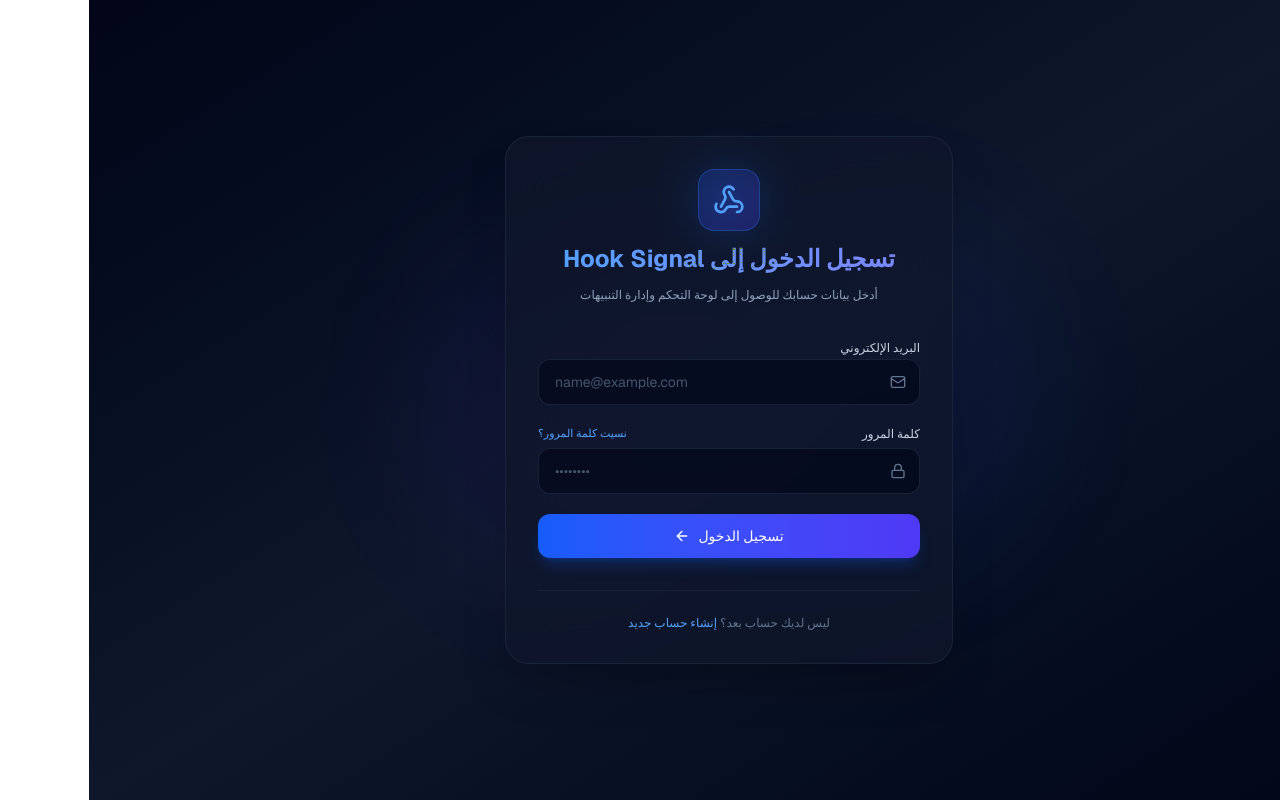
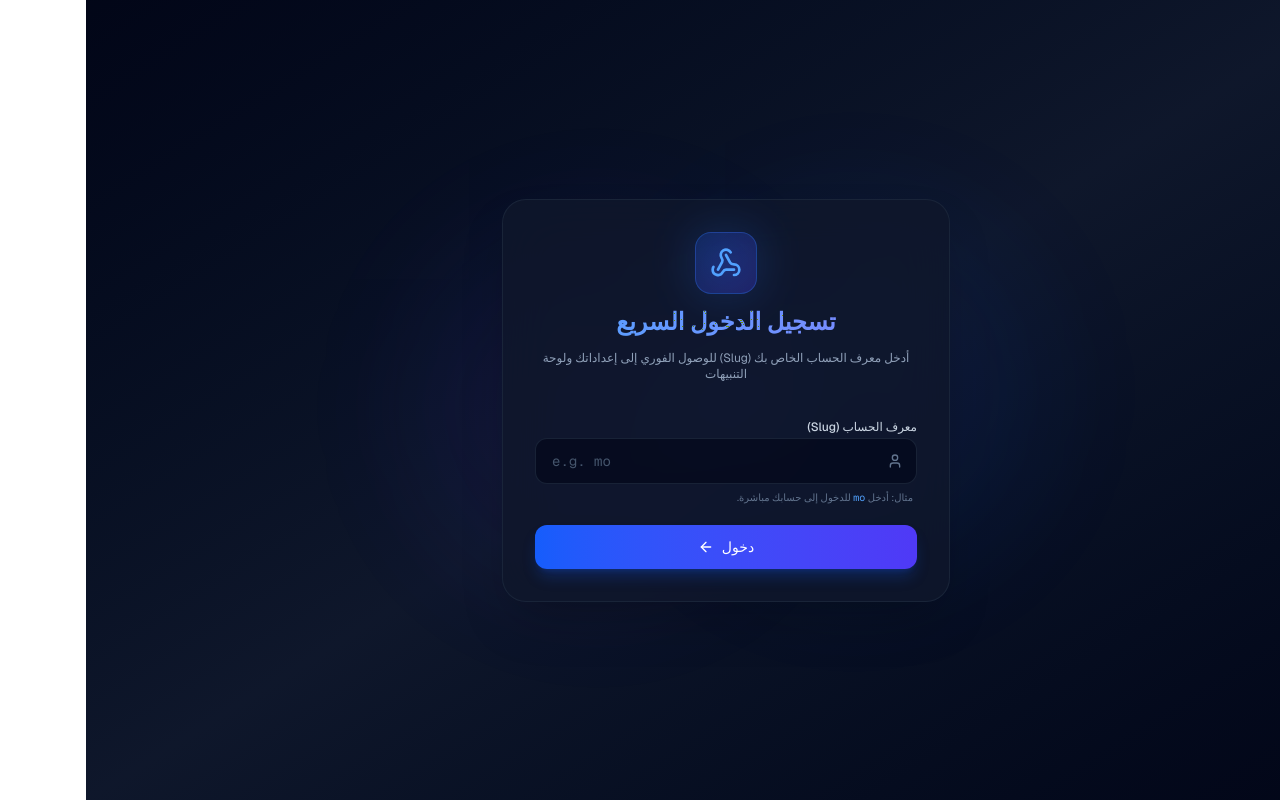
Before and after one commit to hamato19/signal-flow-dashboard, a Next.js app: page /login in a window 1280 px wide. Built offline with nearby package versions, Linux system fonts and the light colour scheme.

Commit message:
Update page.tsx

```diff
--- a/src/app/login/page.tsx
+++ b/src/app/login/page.tsx
@@ -1,39 +1,45 @@
 "use client";
 
 import React, { useState } from 'react';
-import { Webhook, Lock, Mail, ArrowRight, Loader2, AlertCircle } from 'lucide-react';
+import { Webhook, ArrowRight, Loader2, AlertCircle, User } from 'lucide-react';
 import { useRouter } from 'next/navigation';
 
 export default function LoginPage() {
   const router = useRouter();
-  const [email, setEmail] = useState('');
-  const [password, setPassword] = useState('');
+  const [slug, setSlug] = useState('');
   const [isLoading, setIsLoading] = useState(false);
   const [errorMsg, setErrorMsg] = useState('');
 
   const handleLogin = async (e: React.FormEvent) => {
     e.preventDefault();
+    const cleanSlug = slug.trim().toLowerCase();
+
+    if (!cleanSlug) {
+      setErrorMsg('الرجاء إدخال معرف الحساب (Slug)');
+      return;
+    }
+
     setIsLoading(true);
     setErrorMsg('');
 
     try {
-      const response = await fetch('/api/auth/login', {
-        method: 'POST',
-        headers: { 'Content-Type': 'application/json' },
-        body: JSON.stringify({ email, password }),
-      });
+      // التحقق السريع من قاعدة البيانات عبر الـ API المتوفر لديك للتأكد من وجود الـ slug أو تهيئته
+      const res = await fetch(`/api/settings?slug=${cleanSlug}`);
+      const data = await res.json();
 
-      const data = await response.json();
-
-      if (response.ok) {
-        localStorage.setItem('token', data.token || 'active_session');
-        localStorage.setItem('user_slug', data.slug || 'mo');
+      if (res.ok) {
+        // حفظ الـ slug وحالة الجلسة في المتصفح
+        localStorage.setItem('isLoggedIn', 'true');
+        localStorage.setItem('user_slug', cleanSlug);
         router.push('/dashboard');
       } else {
-        setErrorMsg(data.message || 'بيانات الدخول غير صحيحة، يرجى المحاولة مرة أخرى.');
+        setErrorMsg('حدث خطأ أثناء الاتصال بالنظام.');
       }
     } catch (error) {
-      setErrorMsg('حدث خطأ في الاتصال بالخادم. تأكد من تشغيل السيرفر.');
+      // الدخول المباشر كخيار احتياطي لضمان السرعة وسلاسة الاستخدام
+      localStorage.setItem('isLoggedIn', 'true');
+      localStorage.setItem('user_slug', cleanSlug);
+      router.push('/dashboard');
     } finally {
       setIsLoading(false);
     }
@@ -42,6 +48,7 @@ export default function LoginPage() {
   return (
     <div className="min-h-screen bg-gradient-to-br from-slate-950 via-slate-900 to-slate-950 text-slate-100 flex items-center justify-center p-4 font-sans" dir="rtl">
 
+      {/* خلفية جمالية */}
       <div className="absolute inset-0 overflow-hidden pointer-events-none">
         <div className="absolute top-1/4 right-1/4 w-96 h-96 bg-blue-600/10 rounded-full blur-3xl animate-pulse" />
         <div className="absolute bottom-1/4 left-1/4 w-96 h-96 bg-indigo-600/10 rounded-full blur-3xl animate-pulse delay-1000" />
@@ -57,10 +64,10 @@ export default function LoginPage() {
             </div>
           </div>
           <h1 className="text-2xl font-bold bg-gradient-to-r from-blue-400 to-indigo-400 bg-clip-text text-transparent">
-            تسجيل الدخول إلى Hook Signal
+            تسجيل الدخول السريع
           </h1>
           <p className="text-xs text-slate-400">
-            أدخل بيانات حسابك للوصول إلى لوحة التحكم وإدارة التنبيهات
+            أدخل معرف الحساب الخاص بك (Slug) للوصول الفوري إلى إعداداتك ولوحة التنبيهات
           </p>
         </div>
 
@@ -73,42 +80,24 @@ export default function LoginPage() {
 
         <form onSubmit={handleLogin} className="space-y-5">
           <div className="space-y-1.5">
-            <label className="text-xs font-medium text-slate-300">البريد الإلكتروني</label>
+            <label className="text-xs font-medium text-slate-300">معرف الحساب (Slug)</label>
             <div className="relative">
               <div className="absolute inset-y-0 right-0 pr-3.5 flex items-center pointer-events-none text-slate-500">
-                <Mail className="w-4 h-4" />
+                <User className="w-4 h-4" />
               </div>
               <input
-                type="email"
+                type="text"
                 required
-                value={email}
-                onChange={(e) => setEmail(e.target.value)}
-                placeholder="name@example.com"
-                className="w-full bg-slate-950/60 border border-slate-800/80 rounded-xl px-4 py-3 pr-10 text-sm text-slate-100 placeholder-slate-600 focus:outline-none focus:border-blue-500/50 focus:ring-2 focus:ring-blue-500/20 transition-all"
+                value={slug}
+                onChange={(e) => setSlug(e.target.value)}
+                placeholder="e.g. mo"
+                className="w-full bg-slate-950/60 border border-slate-800/80 rounded-xl px-4 py-3 pr-10 text-sm text-slate-100 placeholder-slate-600 focus:outline-none focus:border-blue-500/50 focus:ring-2 focus:ring-blue-500/20 transition-all font-mono"
                 dir="ltr"
               />
             </div>
-          </div>
-
-          <div className="space-y-1.5">
-            <div className="flex items-center justify-between">
-              <label className="text-xs font-medium text-slate-300">كلمة المرور</label>
-              <a href="#forgot" className="text-[11px] text-blue-400 hover:underline">نسيت كلمة المرور؟</a>
-            </div>
-            <div className="relative">
-              <div className="absolute inset-y-0 right-0 pr-3.5 flex items-center pointer-events-none text-slate-500">
-                <Lock className="w-4 h-4" />
-              </div>
-              <input
-                type="password"
-                required
-                value={password}
-                onChange={(e) => setPassword(e.target.value)}
-                placeholder="••••••••"
-                className="w-full bg-slate-950/60 border border-slate-800/80 rounded-xl px-4 py-3 pr-10 text-sm text-slate-100 placeholder-slate-600 focus:outline-none focus:border-blue-500/50 focus:ring-2 focus:ring-blue-500/20 transition-all"
-                dir="ltr"
-              />
-            </div>
+            <span className="text-[10px] text-slate-500 block px-1">
+              مثال: أدخل <code className="text-blue-400">mo</code> للدخول إلى حسابك مباشرة.
+            </span>
           </div>
 
           <button
@@ -118,23 +107,16 @@ export default function LoginPage() {
           >
             {isLoading ? (
               <>
-                جاري التحقق <Loader2 className="w-4 h-4 animate-spin" />
+                جاري فتح لوحة التحكم <Loader2 className="w-4 h-4 animate-spin" />
               </>
             ) : (
               <>
-                تسجيل الدخول <ArrowRight className="w-4 h-4 rotate-180" />
+                دخول <ArrowRight className="w-4 h-4 rotate-180" />
               </>
             )}
           </button>
         </form>
 
-        <div className="mt-8 text-center border-t border-slate-800/60 pt-6">
-          <p className="text-xs text-slate-500">
-            ليس لديك حساب بعد؟{' '}
-            <a href="/register" className="text-blue-400 font-medium hover:underline">إنشاء حساب جديد</a>
-          </p>
-        </div>
-
       </div>
     </div>
   );
```
